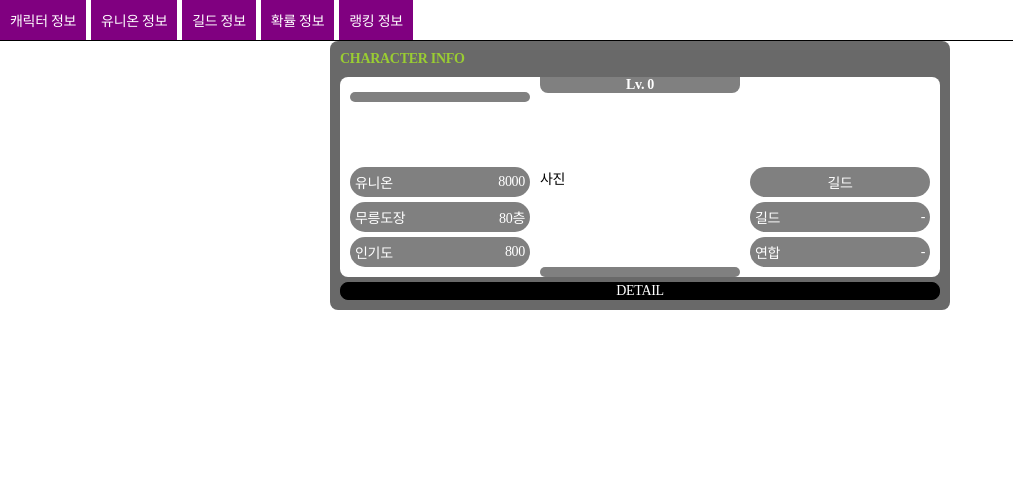
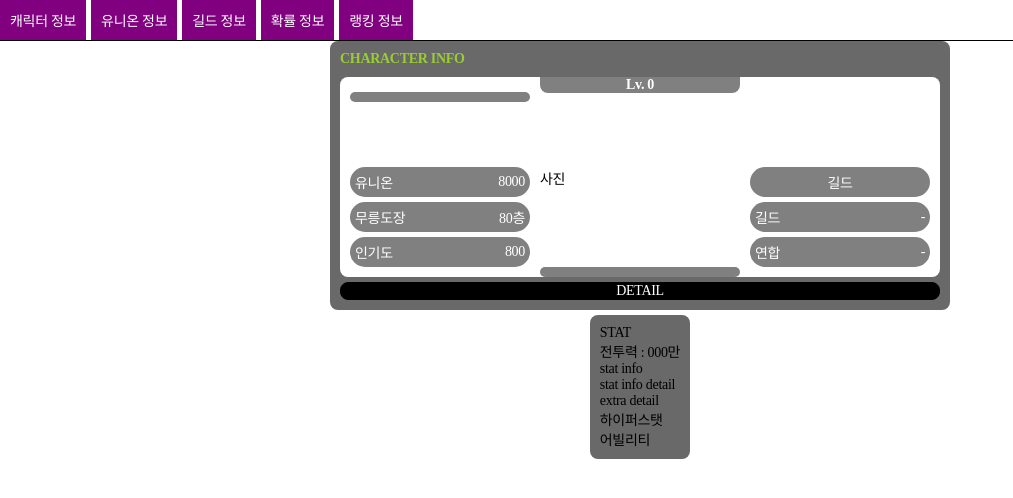
Before and after one commit to k1my3ch4n/Vite, a React (Vite) app: page /character in a window 1280 px wide. Shown: the top 498 px of the page, without its empty margins (0-1013 px from the left). Built offline with nearby package versions, Linux system fonts and the light colour scheme; no server answers.

Commit message:
[240215] flex-direction 수정

```diff
--- a/src/pages/Character/Character.module.scss
+++ b/src/pages/Character/Character.module.scss
@@ -1,5 +1,6 @@
 .wrapper {
   display: flex;
+  flex-direction: column;
   align-items: center;
   justify-content: center;
 
@@ -93,4 +94,13 @@
       margin-top: 5px;
     }
   }
+
+  .detail {
+    margin-top: 5px;
+    padding: 10px;
+
+    border-radius: 8px;
+
+    background-color: dimgray;
+  }
 }
--- a/src/pages/Character/CharacterView.tsx
+++ b/src/pages/Character/CharacterView.tsx
@@ -34,8 +34,7 @@ const CharacterView = ({ characterClass, characterLevel, characterName }: Charac
         </div>
         <div className={styles.detailToggle}>DETAIL</div>
       </div>
-      {/* 디테일 토글 버튼 on 인 경우 보임 */}
-      {/* <div className={styles.detail}>
+      <div className={styles.detail}>
         <div>STAT</div>
         <div>전투력 : 000만</div>
         <div>stat info</div>
@@ -45,7 +44,7 @@ const CharacterView = ({ characterClass, characterLevel, characterName }: Charac
           <div>하이퍼스탯</div>
           <div>어빌리티</div>
         </div>
-      </div> */}
+      </div>
     </div>
   );
 };
```
